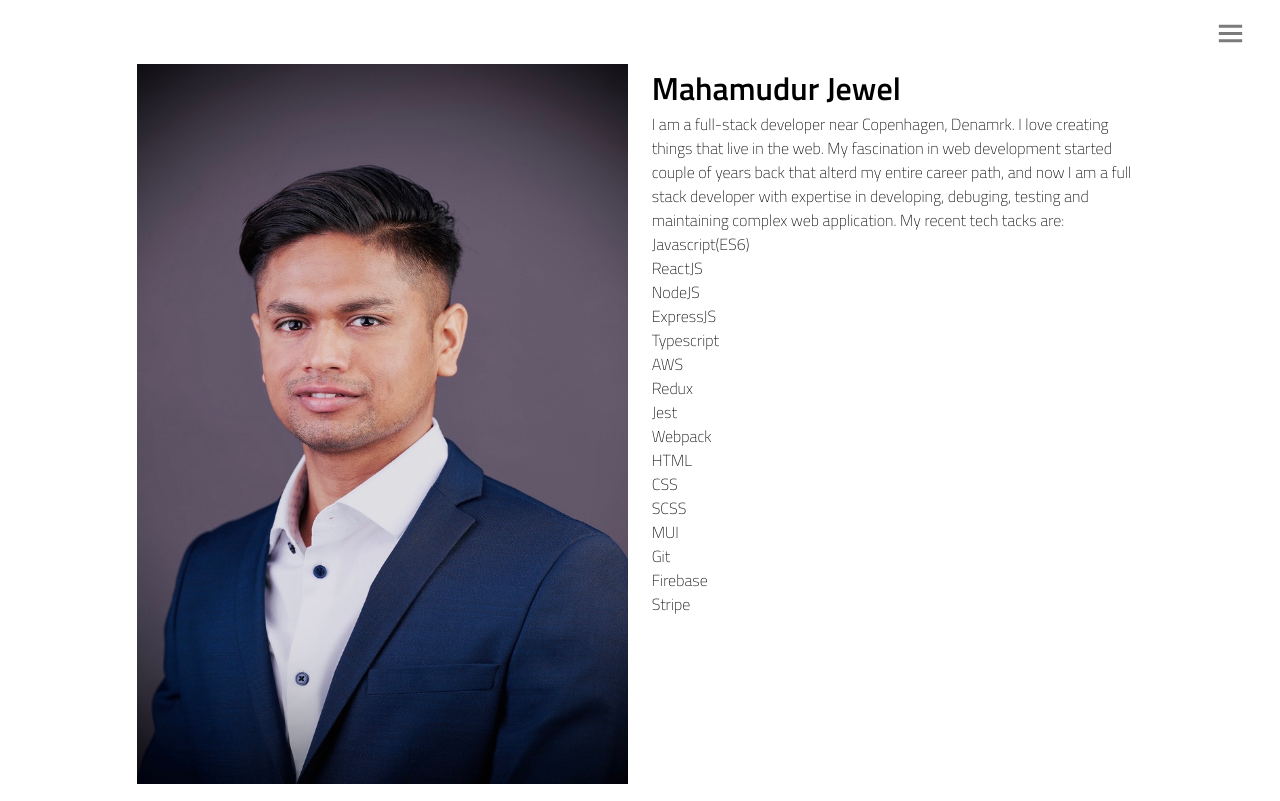
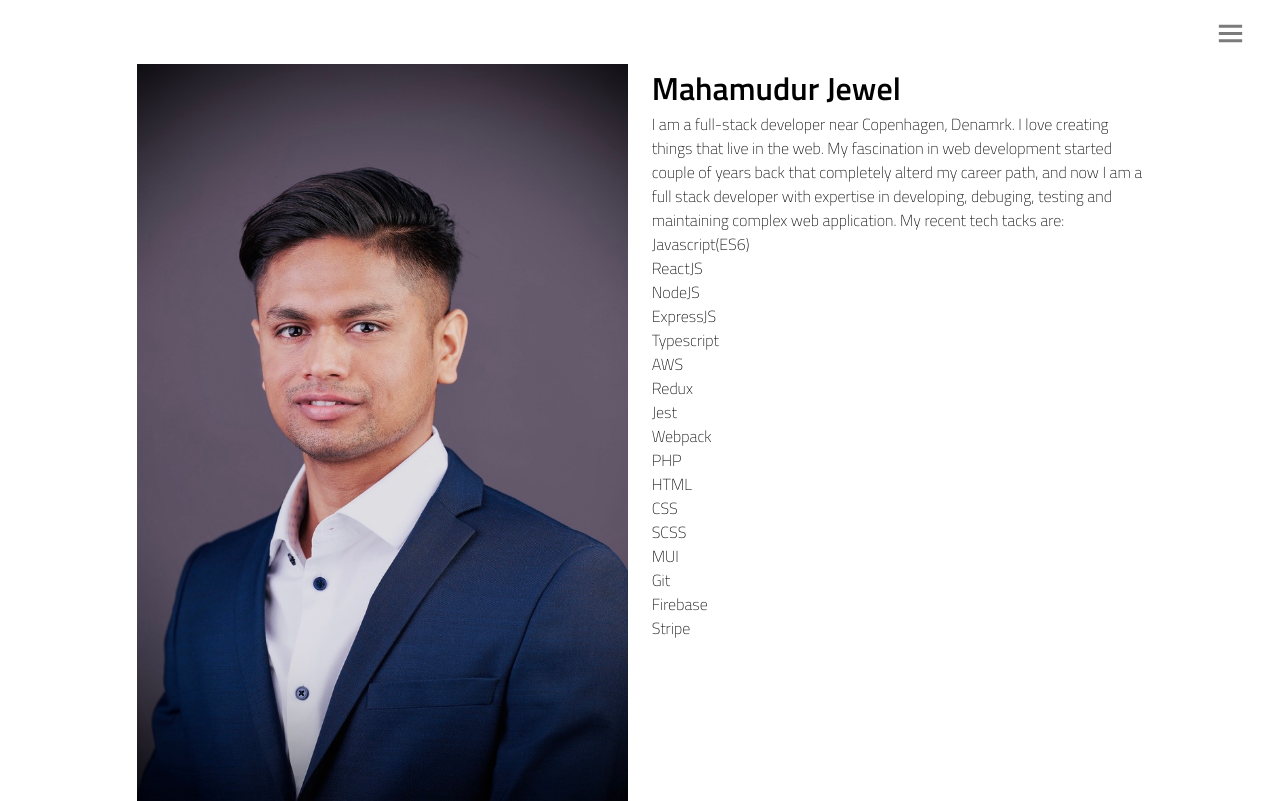
Before and after one commit to Julu1994/Portfolio-webpage, a React (Create React App) app: page /about in a window 1280 px wide. Built offline with nearby package versions, Linux system fonts and the light colour scheme; a web font is replaced by a local one.

Commit message:
fixed the css bugs in about me page

```diff
--- a/src/Components/navbar.scss
+++ b/src/Components/navbar.scss
@@ -7,15 +7,17 @@ $color-bright: rgb(218, 218, 218);
     flex-direction: column;
     justify-content: flex-end;
     width: 100%;
-    height: 100vh;
+    height: 100%;
     background-color: rgb(37, 40, 46);
-    position: absolute;
+    position: fixed;
     padding-bottom: 5vh;
     transition: all 1s cubic-bezier(.55, .085, 0, .99);
     transition-timing-function: cubic-bezier(.55, .085, 0, .99);
     transition-delay: 100ms;
     z-index: 4000;
     font-family: 'Titillium Web', sans-serif;
+
+
 }
 
 .nav-btn {
--- a/src/Pages/About/about.js
+++ b/src/Pages/About/about.js
@@ -24,9 +24,9 @@ const AboutMe = () => {
                             I am a full-stack developer near Copenhagen,
                             Denamrk. I love creating things that live in the
                             web. My fascination in web development started
-                            couple of years back that alterd my entire career
-                            path, and now I am a full stack developer with
-                            expertise in developing, debuging, testing and
+                            couple of years back that completely alterd my
+                            career path, and now I am a full stack developer
+                            with expertise in developing, debuging, testing and
                             maintaining complex web application. My recent tech
                             tacks are:
                         </p>
@@ -40,6 +40,7 @@ const AboutMe = () => {
                             <li>Redux</li>
                             <li>Jest</li>
                             <li>Webpack</li>
+                            <li>PHP</li>
                             <li>HTML</li>
                             <li>CSS</li>
                             <li>SCSS</li>
--- a/src/Pages/About/about.scss
+++ b/src/Pages/About/about.scss
@@ -44,8 +44,8 @@
 }
 
 .about-img {
+    max-width: 40rem;
     width: 100%;
-    height: 90vh;
 }
 
 .about-text {
```
